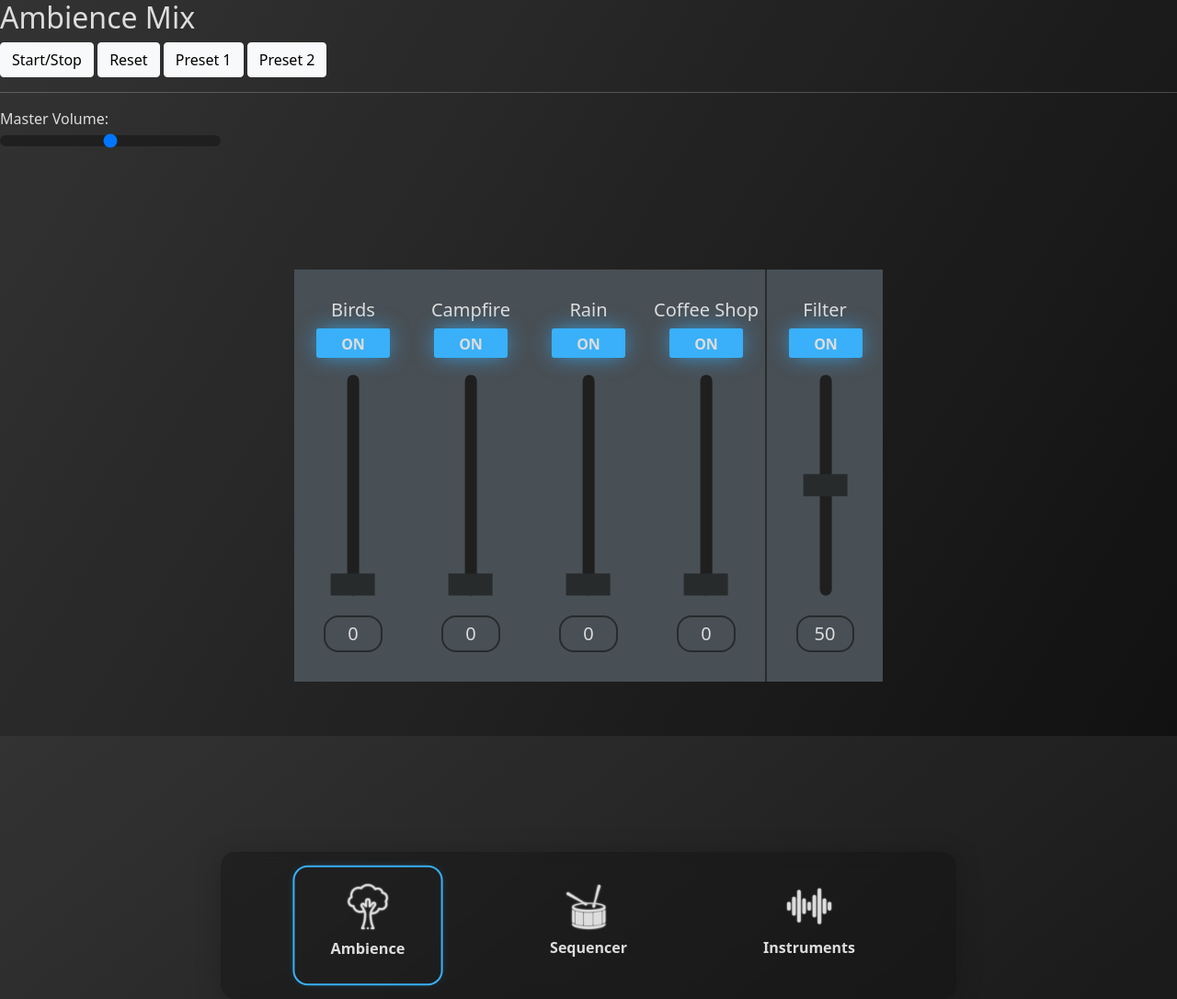
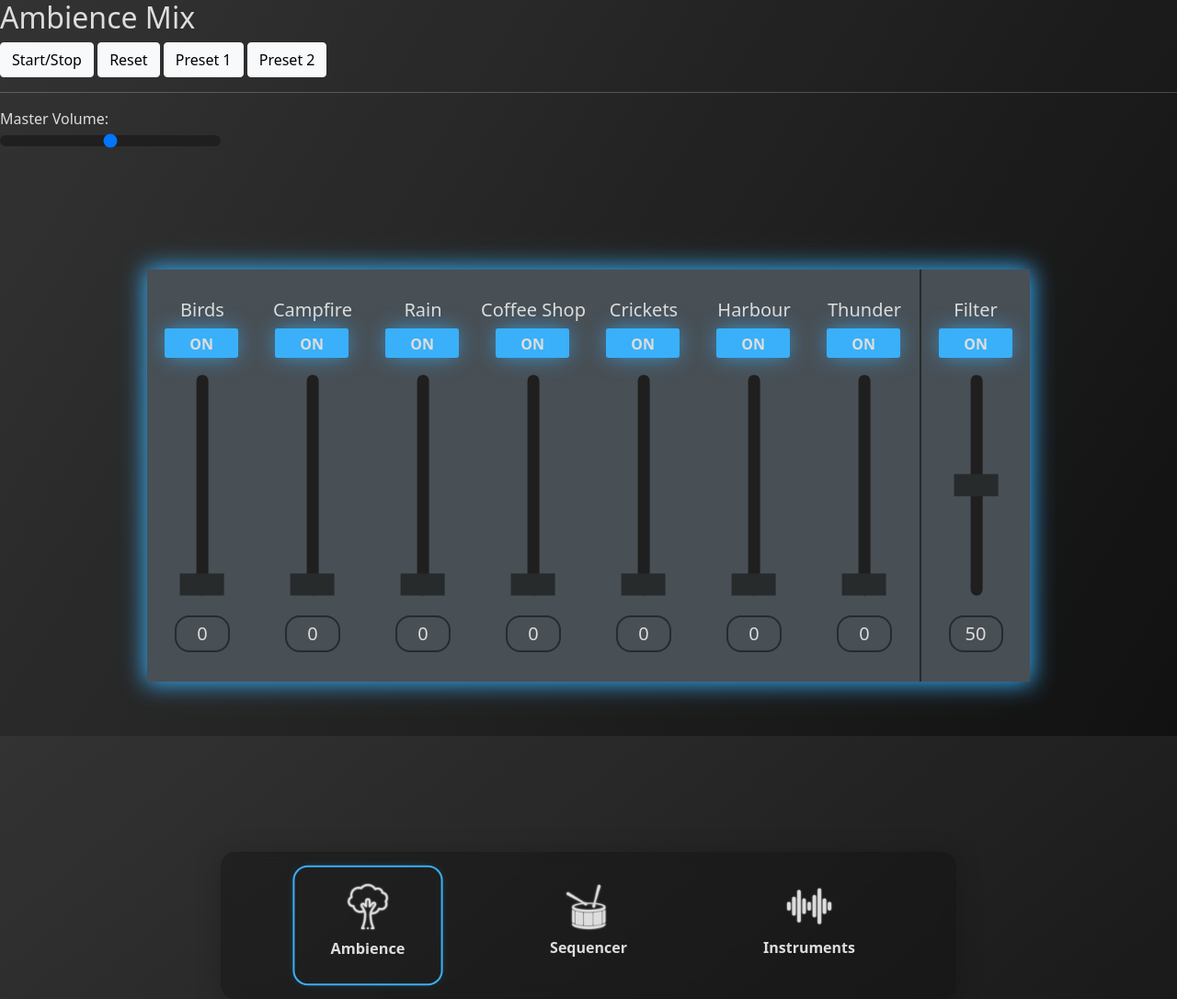
Before and after one commit to timo-w/ambiene, a Django app: page /app/test-page in a window 1280 px wide. Shown: the whole page at 92% size. Run offline with Django 4.2, Linux system fonts and the light colour scheme.

Commit message:
add new mixer samples, PIPE

```diff
--- a/app/static/assets/scripts/audio.js
+++ b/app/static/assets/scripts/audio.js
@@ -179,6 +179,9 @@ let Ambience = function() {
         fire: fireFile,
         rain: rainFile,
         shop: shopFile,
+        crickets: cricketsFile,
+        harbour: harbourFile,
+        thunder: thunderFile,
     });
     this.isPlaying = false;
 };
@@ -189,32 +192,34 @@ Ambience.prototype.play = function() {
     this.ctlfire = createSource(this.fire);
     this.ctlrain = createSource(this.rain);
     this.ctlshop = createSource(this.shop);
+    this.ctlcrickets = createSource(this.crickets);
+    this.ctlharbour = createSource(this.harbour);
+    this.ctlthunder = createSource(this.thunder);
+    this.tracks = [this.ctlbirds, this.ctlfire, this.ctlrain, this.ctlshop, this.ctlcrickets, this.ctlharbour, this.ctlthunder];
     // Set initial values
-    this.masterVolume = parseInt(document.getElementById("ambience-master-volume").value) / 100;
-    this.ctlbirds.volume = parseInt(document.getElementById("slider-birds").value) / 100;
-    this.ctlfire.volume = parseInt(document.getElementById("slider-fire").value) / 100;
-    this.ctlrain.volume = parseInt(document.getElementById("slider-rain").value) / 100;
-    this.ctlshop.volume = parseInt(document.getElementById("slider-shop").value) / 100;
+    this.masterVolume = parseInt($("#ambience-master-volume").val()) / 100;
+    this.ctlbirds.volume = parseInt($("#slider-birds").val()) / 100;
+    this.ctlfire.volume = parseInt($("#slider-fire").val()) / 100;
+    this.ctlrain.volume = parseInt($("#slider-rain").val()) / 100;
+    this.ctlshop.volume = parseInt($("#slider-shop").val()) / 100;
+    this.ctlcrickets.volume = parseInt($("#slider-crickets").val()) / 100;
+    this.ctlharbour.volume = parseInt($("#slider-harbour").val()) / 100;
+    this.ctlthunder.volume = parseInt($("#slider-thunder").val()) / 100;
     this.setMaster();
     this.setFilter(document.getElementById("slider-filter"));
     // Start playback in a loop
-    this.ctlbirds.source.loop = true;
-    this.ctlfire.source.loop = true;
-    this.ctlrain.source.loop = true;
-    this.ctlshop.source.loop = true;
     let onName = this.ctlbirds.source.start ? 'start' : 'noteOn';
-    this.ctlbirds.source[onName](0);
-    this.ctlfire.source[onName](0);
-    this.ctlrain.source[onName](0);
-    this.ctlshop.source[onName](0);
+    for (let i=0; i<this.tracks.length; i++) {
+        this.tracks[i].source.loop = true;
+        this.tracks[i].source[onName](0);
+    }
 };
 
 Ambience.prototype.stop = function() {
     let offName = this.ctlbirds.source.stop ? 'stop' : 'noteOff';
-    this.ctlbirds.source[offName](0);
-    this.ctlfire.source[offName](0);
-    this.ctlrain.source[offName](0);
-    this.ctlshop.source[offName](0);
+    for (let i=0; i<this.tracks.length; i++) {
+        this.tracks[i].source[offName](0);
+    }
 };
 
 Ambience.prototype.toggle = function() {
@@ -228,6 +233,9 @@ Ambience.prototype.setMaster = function() {
     this.setFire(parseInt($("#slider-fire").val()) / 100);
     this.setRain(parseInt($("#slider-rain").val()) / 100);
     this.setShop(parseInt($("#slider-shop").val()) / 100);
+    this.setCrickets(parseInt($("#slider-crickets").val()) / 100);
+    this.setHarbour(parseInt($("#slider-harbour").val()) / 100);
+    this.setThunder(parseInt($("#slider-thunder").val()) / 100);
 };
 Ambience.prototype.setBirds = function(value) {
     this.ctlbirds.volume = $("#toggle-birds").hasClass("active") ? value : 0;
@@ -245,6 +253,18 @@ Ambience.prototype.setShop = function(value) {
 	this.ctlshop.volume = $("#toggle-shop").hasClass("active") ? value : 0;
     this.ctlshop.gainNode.gain.value = this.ctlshop.volume * this.masterVolume;
 };
+Ambience.prototype.setCrickets = function(value) {
+	this.ctlcrickets.volume = $("#toggle-crickets").hasClass("active") ? value : 0;
+    this.ctlcrickets.gainNode.gain.value = this.ctlcrickets.volume * this.masterVolume;
+};
+Ambience.prototype.setHarbour = function(value) {
+	this.ctlharbour.volume = $("#toggle-shop").hasClass("active") ? value : 0;
+    this.ctlharbour.gainNode.gain.value = this.ctlharbour.volume * this.masterVolume;
+};
+Ambience.prototype.setThunder = function(value) {
+	this.ctlthunder.volume = $("#toggle-shop").hasClass("active") ? value : 0;
+    this.ctlthunder.gainNode.gain.value = this.ctlthunder.volume * this.masterVolume;
+};
 
 Ambience.prototype.setFilter = function(element) {
 	let filterValue = $("#toggle-filter").hasClass("active") ? parseInt(element.value * 2) : 100;
@@ -252,6 +272,9 @@ Ambience.prototype.setFilter = function(element) {
     determineFilter(this.ctlfire.filter, filterValue);
     determineFilter(this.ctlrain.filter, filterValue);
     determineFilter(this.ctlshop.filter, filterValue);
+    determineFilter(this.ctlcrickets.filter, filterValue);
+    determineFilter(this.ctlharbour.filter, filterValue);
+    determineFilter(this.ctlthunder.filter, filterValue);
 };
 
 
@@ -262,6 +285,7 @@ let UI = function() {
         button: buttonFile,
         notch: notchFile,
         click: clickFile,
+        pipe: pipeFile,
     });
 };
 
@@ -281,11 +305,17 @@ UI.prototype.sound = function(sound) {
         case "click":
             this.ctl = createSource(this.click, doNotAnalyse=true);
             break;
+        case "pipe":
+            this.ctl = createSource(this.pipe);
+            break;
         default:
             console.error('Unknown UI sound provided.');
             break;
     }
 	this.ctl.gainNode.gain.value = 0.8;
+    if (sound == "pipe") {
+        this.ctl.gainNode.gain.value = 5;
+    }
 	let onName = this.ctl.source.start ? 'start' : 'noteOn';
 	this.ctl.source[onName](0);
 };
--- a/app/static/assets/scripts/mixer.js
+++ b/app/static/assets/scripts/mixer.js
@@ -57,6 +57,15 @@ $(document).ready(function(){
     $("#slider-shop").on("input", () => {
         ambienceTrack.setShop($("#slider-shop").val()/100);
     });
+    $("#slider-crickets").on("input", () => {
+        ambienceTrack.setCrickets($("#slider-crickets").val()/100);
+    });
+    $("#slider-harbour").on("input", () => {
+        ambienceTrack.setHarbour($("#slider-harbour").val()/100);
+    });
+    $("#slider-thunder").on("input", () => {
+        ambienceTrack.setThunder($("#slider-thunder").val()/100);
+    });
     // Toggle mute
     $("#toggle-birds").on("click", () => {
         $("#slider-birds").trigger("input");
@@ -67,8 +76,17 @@ $(document).ready(function(){
     $("#toggle-rain").on("click", () => {
         $("#slider-rain").trigger("input");
     });
-    $("#toggle-shop").on("click", () => {
-        $("#slider-shop").trigger("input");
+    $("#toggle-crickets").on("click", () => {
+        $("#slider-crickets").trigger("input");
+    });
+    $("#toggle-filter").on("click", () => {
+        $("#slider-filter").trigger("input");
+    });
+    $("#toggle-harbour").on("click", () => {
+        $("#slider-harbour").trigger("input");
+    });
+    $("#toggle-thunder").on("click", () => {
+        $("#slider-thunder").trigger("input");
     });
     $("#toggle-filter").on("click", () => {
         $("#slider-filter").trigger("input");
@@ -81,8 +99,8 @@ $(document).ready(function(){
             slideChannel(sliders.item(i), slider_labels.item(i), 0);
             $(slider_toggles.item(i)).addClass("active").text('ON');
         }
-        slideChannel(sliders.item(4), slider_labels.item(4), 50);
-        $(slider_toggles.item(4)).addClass("active").text('ON');
+        slideChannel(sliders.item(7), slider_labels.item(7), 50);
+        $(slider_toggles.item(7)).addClass("active").text('ON');
     });
 
     // Set mixer to preset values
--- a/app/static/assets/scripts/navigation.js
+++ b/app/static/assets/scripts/navigation.js
@@ -89,6 +89,8 @@ $(document).ready(function(){
                     uiTrack.sound("click");
                     break;
             }
+        } else if (event.key == "|") {
+            uiTrack.sound("pipe");
         }
     });
 
--- a/app/static/assets/styles/instrument.css
+++ b/app/static/assets/styles/instrument.css
@@ -7,6 +7,7 @@
     margin-bottom: 10rem;
     left: 50%;
     background-color: #484f55;
+    box-shadow: 0px 0px 24px 2px #81DE53;
 }
 
 .instrument {
--- a/app/static/assets/styles/mixer.css
+++ b/app/static/assets/styles/mixer.css
@@ -1,11 +1,11 @@
 .mixer {
     height: 28rem;
-    width: 40rem;
+    width: 60rem;
     position: absolute;
-    margin-left: -20rem;
+    margin-left: -30rem;
     margin-top: 8rem;
-    margin-bottom: 10rem;
     left: 50%;
+    box-shadow: 0px 0px 24px 2px #39b0f9;
 }
 
 
@@ -14,7 +14,7 @@
     background-color: #484f55;
     float: left;
     height: 100%;
-    width: calc(100% / 5);
+    width: calc(100% / 8);
     transition: 0.3s ease-out;
 
     a {
@@ -25,7 +25,7 @@
         cursor: pointer;
         display: block;
         height: 2rem;
-        margin: 1rem 1.5rem;
+        margin: 1rem 1.2rem;
         position: absolute;
         width: 5rem;
         text-decoration: none;
@@ -83,7 +83,7 @@
 
 .slider {
     bottom: 3rem;
-    left: -3.5rem;
+    left: -3.75rem;
     position: absolute;
     transform: rotate(270deg) translate(10rem);
 }
--- a/app/static/assets/styles/sequencer.css
+++ b/app/static/assets/styles/sequencer.css
@@ -1,12 +1,12 @@
-.drum-container {
+.sequencer {
     height: 28rem;
     width: 60rem;
     position: absolute;
     margin-left: -30rem;
     margin-top: 4rem;
-    margin-bottom: 10rem;
     left: 50%;
     background-color: #484f55;
+    box-shadow: 0px 0px 24px 2px #EC5E47;
 
     .lighter-bg-1, .lighter-bg-2 {
         background-color: #51585f;
--- a/app/templates/mixer.html
+++ b/app/templates/mixer.html
@@ -41,6 +41,27 @@
         <p class="slider-label">0</p>
     </section>
 
+    <section class="channel">
+        <h3>Crickets</h3>
+        <a id="toggle-crickets" class="slider-toggle active">ON</a>
+        <input id="slider-crickets" class="slider" type="range" min="0" max="100" value="0" />
+        <p class="slider-label">0</p>
+    </section>
+
+    <section class="channel">
+        <h3>Harbour</h3>
+        <a id="toggle-harbour" class="slider-toggle active">ON</a>
+        <input id="slider-harbour" class="slider" type="range" min="0" max="100" value="0" />
+        <p class="slider-label">0</p>
+    </section>
+
+    <section class="channel">
+        <h3>Thunder</h3>
+        <a id="toggle-thunder" class="slider-toggle active">ON</a>
+        <input id="slider-thunder" class="slider" type="range" min="0" max="100" value="0" />
+        <p class="slider-label">0</p>
+    </section>
+
     <section id="filter-channel" class="channel">
         <h3>Filter</h3>
         <a id="toggle-filter" class="slider-toggle active">ON</a>
--- a/app/templates/sequencer.html
+++ b/app/templates/sequencer.html
@@ -12,7 +12,7 @@
 </div>
 
 
-<section class="drum-container">
+<section class="sequencer">
 
     <div class="drum-label-container">
         <div class="drum-label">Kick</div>
--- a/app/templates/test-page.html
+++ b/app/templates/test-page.html
@@ -60,13 +60,16 @@ Mixer Test
     let notchFile = "{% static 'assets/sounds/ui/notch.mp3' %}";
     let buttonFile = "{% static 'assets/sounds/ui/button.mp3' %}";
     let clickFile = "{% static 'assets/sounds/ui/click.mp3' %}";
+    let pipeFile = "{% static 'assets/sounds/ui/pipe.mp3' %}";
 
     // Ambient
     let birdsFile = "{% static 'assets/sounds/ambient/birds.mp3' %}";
     let fireFile = "{% static 'assets/sounds/ambient/fire.mp3' %}";
     let rainFile = "{% static 'assets/sounds/ambient/rain.mp3' %}";
-    let windFile = "{% static 'assets/sounds/ambient/wind.mp3' %}";
     let shopFile = "{% static 'assets/sounds/ambient/shop.mp3' %}";
+    let cricketsFile = "{% static 'assets/sounds/ambient/crickets.mp3' %}";
+    let harbourFile = "{% static 'assets/sounds/ambient/harbour.mp3' %}";
+    let thunderFile = "{% static 'assets/sounds/ambient/thunder.mp3' %}";
 
     // Instrument
     let marimbaFile = "{% static 'assets/sounds/instrument/marimba.mp3' %}";
```
Also changed, not shown: 4 other files.
